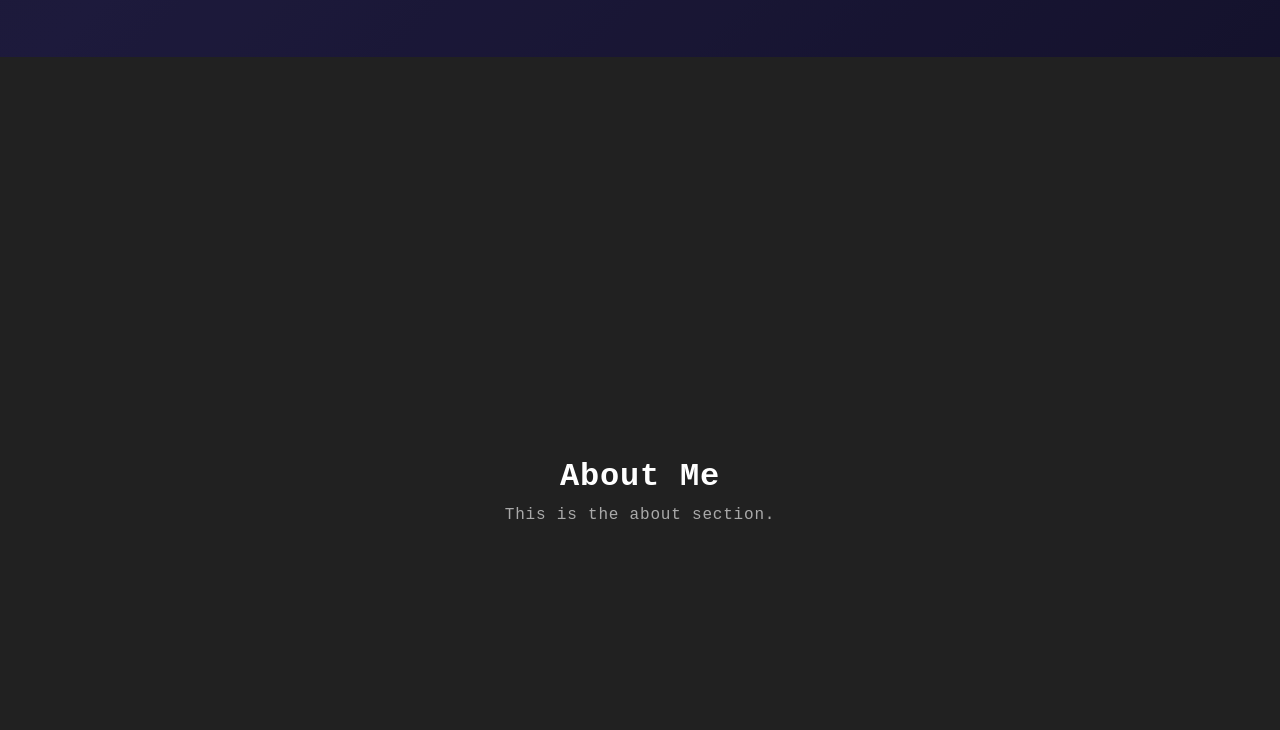
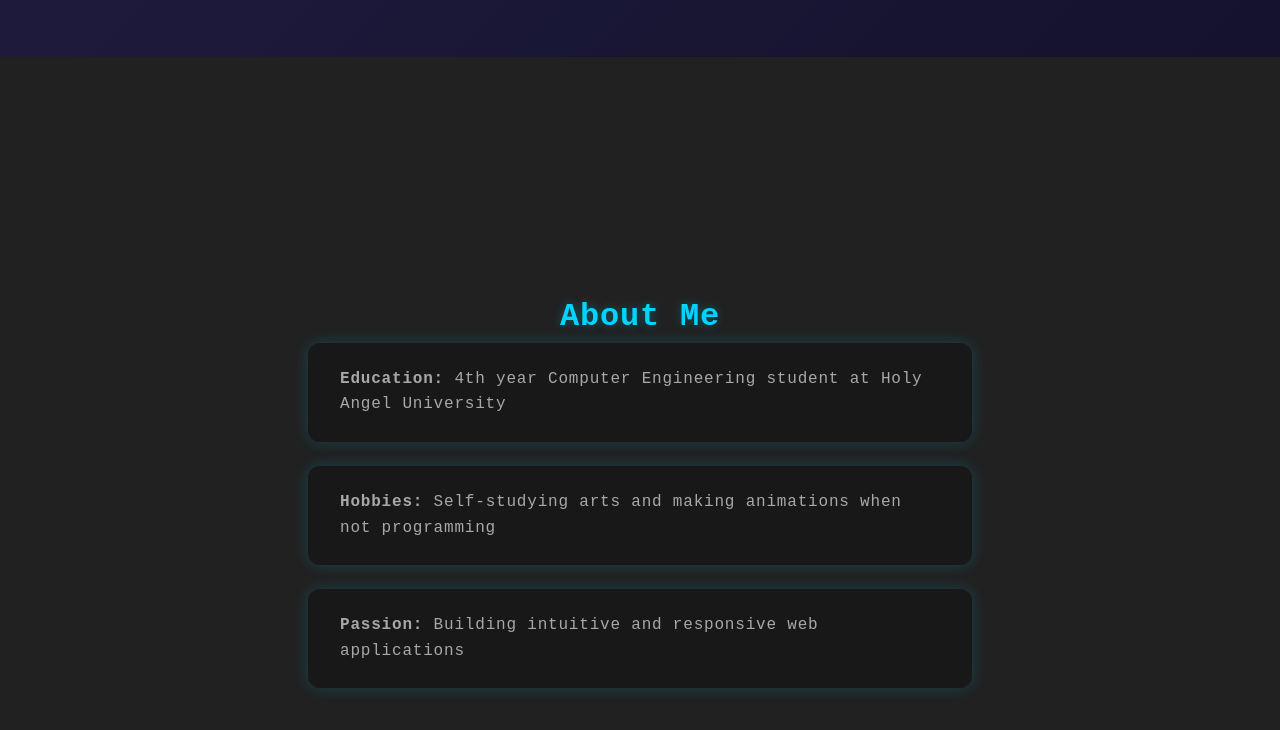
Before and after one commit to Freiderich/Portfolio, a React (Vite) app: page / in a window 1280 px wide. Shown: the part 807-1537 px from the top of the page. Built offline with nearby package versions, Linux system fonts and the light colour scheme.

Commit message:
Prototype of About

```diff
--- a/src/components/About.jsx
+++ b/src/components/About.jsx
@@ -1,11 +1,21 @@
 import React from "react";
-import "../styles/sections.css";
+import "../styles/About.css";
 
 function About() {
   return (
-    <section id="about" className="section">
+    <section id="about" className="section about-section">
       <h2>About Me</h2>
-      <p>This is the about section.</p>
+      <div className="about-cards">
+        <div className="about-card">
+          <p><strong>Education:</strong> 4th year Computer Engineering student at Holy Angel University</p>
+        </div>
+        <div className="about-card">
+          <p><strong>Hobbies:</strong> Self-studying arts and making animations when not programming</p>
+        </div>
+        <div className="about-card">
+          <p><strong>Passion:</strong> Building intuitive and responsive web applications</p>
+        </div>
+      </div>
     </section>
   );
 }
--- a/src/components/Sections.jsx
+++ b/src/components/Sections.jsx
@@ -1,7 +1,7 @@
 import React from "react";
 import Home from "./Home";
 import About from "./About";
-import "../styles/sections.css";
+import "../styles/Sections.css";
 
 function Sections() {
   return (
--- a/src/styles/About.css
+++ b/src/styles/About.css
@@ -0,0 +1,40 @@
+.about-section {
+  text-align: center;
+  padding: 2rem 1rem;
+  color: #ddd;
+}
+
+.about-section h2 {
+  font-size: 2.5rem;
+  margin-bottom: 2rem;
+  color: #00d4ff;
+  text-shadow: 0 0 10px rgba(0, 212, 255, 0.3);
+}
+
+.about-cards {
+  display: flex;
+  flex-direction: column;
+  gap: 1.5rem;
+  max-width: 800px;
+  margin: 0 auto;
+}
+
+.about-card {
+  padding: 1.5rem 2rem;
+  border-radius: 12px;
+  background: rgba(0, 0, 0, 0.25);
+  box-shadow: 0 0 15px rgba(0, 212, 255, 0.2);
+  transition: transform 0.3s ease, box-shadow 0.3s ease;
+  backdrop-filter: blur(8px);
+}
+
+.about-card:hover {
+  transform: translateY(-5px);
+  box-shadow: 0 0 25px rgba(0, 212, 255, 0.5);
+}
+
+.about-card p {
+  margin: 0;
+  font-size: 1rem;
+  text-align: left;
+}
```
Also changed, not shown: src/styles/Home.css (+16 -16 lines).
